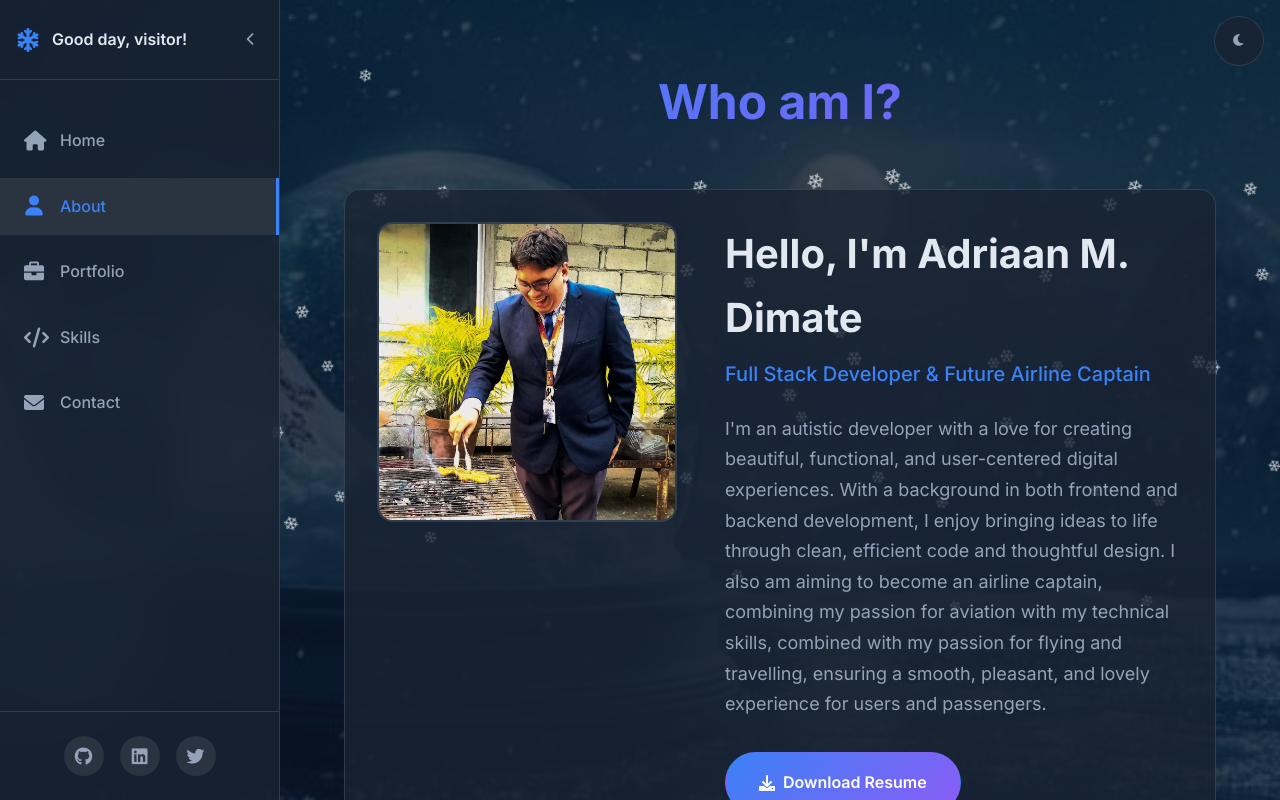
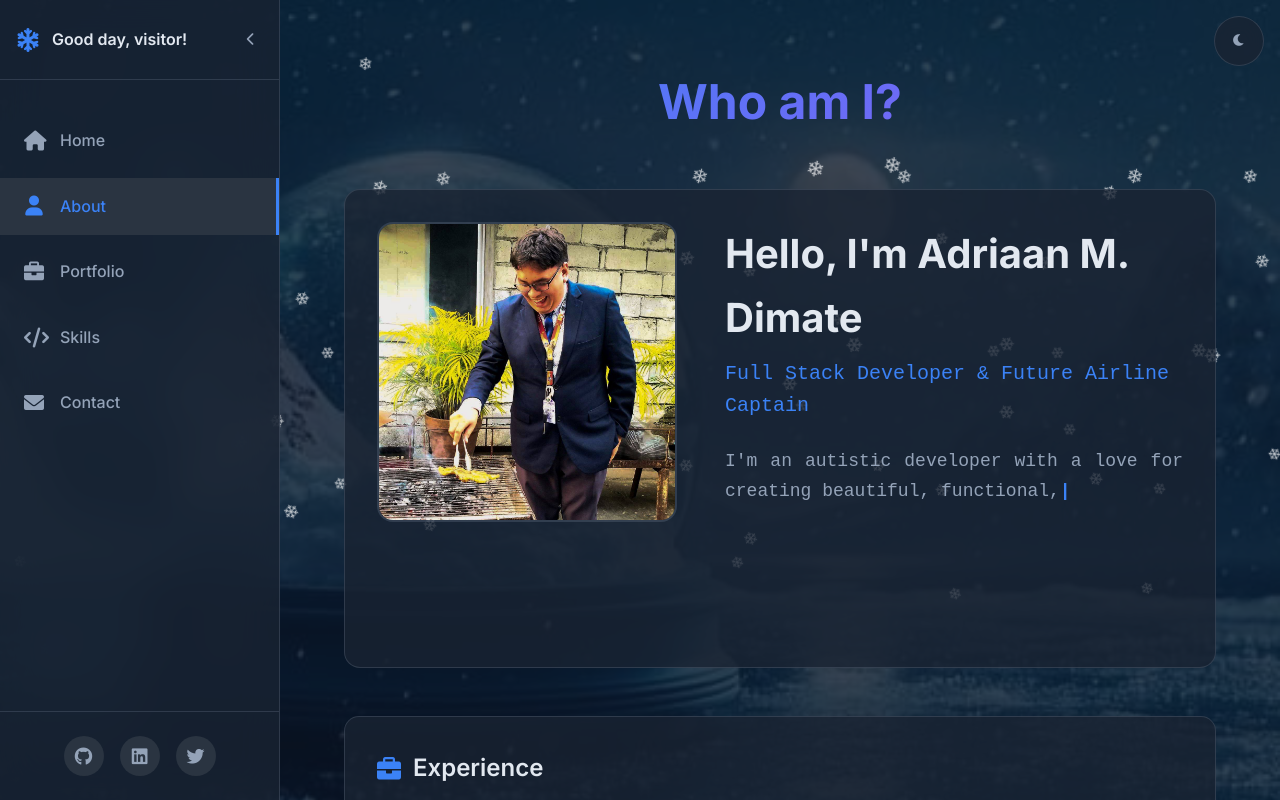
Before and after one commit to Thalanas110/adriaan-portfolio, a React (Vite) app: page /about in a window 1280 px wide. Shown: the top 800 px of the page. Built offline with nearby package versions, Linux system fonts and the light colour scheme.

Commit message:
added little quirks in about

```diff
--- a/src/pages/About.css
+++ b/src/pages/About.css
@@ -1,3 +1,47 @@
+/* Typing Animation Styles */
+.typing-text {
+  font-family: 'Courier New', monospace;
+}
+
+.cursor {
+  color: var(--accent-primary);
+  animation: blink 1s infinite;
+  font-weight: bold;
+}
+
+@keyframes blink {
+  0%, 50% { opacity: 1; }
+  51%, 100% { opacity: 0; }
+}
+
+.fade-in {
+  animation: fadeIn 1s ease-in-out;
+}
+
+.hidden {
+  opacity: 0;
+}
+
+@keyframes fadeIn {
+  from { opacity: 0; transform: translateY(20px); }
+  to { opacity: 1; transform: translateY(0); }
+}
+
+/* Enhanced typing effects */
+.profile-info h2.typing-text {
+  font-family: inherit;
+  min-height: 3rem;
+}
+
+.profile-info .role.typing-text {
+  min-height: 1.5rem;
+}
+
+.profile-info .bio.typing-text {
+  min-height: 6rem;
+  text-align: justify;
+}
+
 .about-content {
   display: grid;
   gap: 3rem;
--- a/src/pages/About.tsx
+++ b/src/pages/About.tsx
@@ -1,6 +1,54 @@
+import { useState, useEffect } from 'react'
 import './About.css'
 
+// Custom hook for typing animation
+const useTypewriter = (text: string, speed: number = 50, delay: number = 0) => {
+  const [displayText, setDisplayText] = useState('')
+  const [isComplete, setIsComplete] = useState(false)
+
+  useEffect(() => {
+    if (delay > 0) {
+      const delayTimeout = setTimeout(() => {
+        let i = 0
+        const timer = setInterval(() => {
+          if (i < text.length) {
+            setDisplayText(text.slice(0, i + 1))
+            i++
+          } else {
+            setIsComplete(true)
+            clearInterval(timer)
+          }
+        }, speed)
+        return () => clearInterval(timer)
+      }, delay)
+      return () => clearTimeout(delayTimeout)
+    } else {
+      let i = 0
+      const timer = setInterval(() => {
+        if (i < text.length) {
+          setDisplayText(text.slice(0, i + 1))
+          i++
+        } else {
+          setIsComplete(true)
+          clearInterval(timer)
+        }
+      }, speed)
+      return () => clearInterval(timer)
+    }
+  }, [text, speed, delay])
+
+  return { displayText, isComplete }
+}
+
 const About = () => {
+  // Typing animations for different text elements
+  const greeting = useTypewriter("Hello, I'm Adriaan M. Dimate", 80, 500)
+  const role = useTypewriter("Full Stack Developer & Future Airline Captain", 60, 2000)
+  const bio = useTypewriter(
+    "I'm an autistic developer with a love for creating beautiful, functional, and user-centered digital experiences. With a background in both frontend and backend development, I enjoy bringing ideas to life through clean, efficient code and thoughtful design. I also am aiming to become an airline captain, combining my passion for aviation with my technical skills, combined with my passion for flying and travelling, ensuring a smooth, pleasant, and lovely experience for users and passengers.",
+    25,
+    4000
+  )
   return (
     <div className="page-container">
       <div className="page-header">
@@ -14,16 +62,19 @@ const About = () => {
               <img src="/assets/pfp.jpg" alt="Adriaan M. Dimate Profile Photo" className="profile-photo" />
             </div>
             <div className="profile-info">
-              <h2>Hello, I'm Adriaan M. Dimate</h2>
-              <p className="role">Full Stack Developer & Future Airline Captain</p>
-              <p className="bio">
-                I'm an autistic developer with a love for creating beautiful, functional, and user-centered digital experiences.
-                With a background in both frontend and backend development, I enjoy bringing ideas to life through clean,
-                efficient code and thoughtful design.
-                I also am aiming to become an airline captain, combining my passion for aviation with my technical skills,
-                combined with my passion for flying and travelling, ensuring a smooth, pleasant, and lovely experience for users and passengers.
+              <h2 className="typing-text">
+                {greeting.displayText}
+                {!greeting.isComplete && <span className="cursor">|</span>}
+              </h2>
+              <p className="role typing-text">
+                {role.displayText}
+                {!role.isComplete && greeting.isComplete && <span className="cursor">|</span>}
               </p>
-              <div className="resume-download">
+              <p className="bio typing-text">
+                {bio.displayText}
+                {!bio.isComplete && role.isComplete && <span className="cursor">|</span>}
+              </p>
+              <div className={`resume-download ${bio.isComplete ? 'fade-in' : 'hidden'}`}>
                 <a href="/assets/resume.pdf" download className="btn btn-primary">
                   <i className="fas fa-download"></i>
                   <span>Download Resume</span>
```
